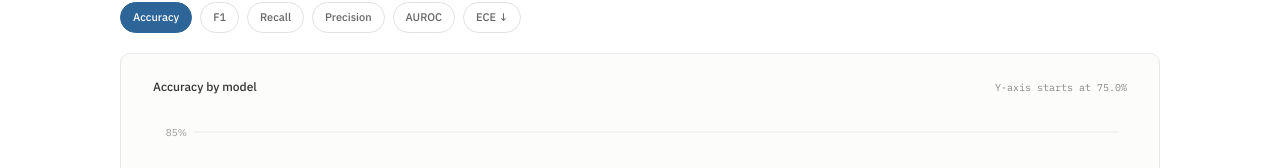
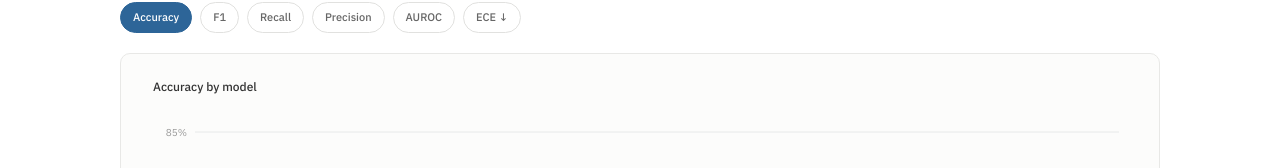
Before and after one commit to modaic-ai/mo-benchmarks, a Next.js app: page / in a window 1280 px wide. Shown: the part 403-571 px from the top of the page. Built offline with nearby package versions, Linux system fonts and the light colour scheme.

Commit message:
Remove chart axis start tag

```diff
--- a/components/benchmark-page.tsx
+++ b/components/benchmark-page.tsx
@@ -110,10 +110,7 @@ export function BenchmarkPage() {
 
         <div className="mt-5 overflow-x-auto rounded-lg border border-[#e8e8e6] bg-[#fcfcfb] px-3 pb-3 pt-6 sm:px-6">
           <div className="min-w-[590px]">
-            <div className="flex items-baseline justify-between gap-4 px-2">
-              <p className="text-[12px] font-medium text-[#333]">{metricLabels[metric]} by model{metric === "ece" && <span className="ml-2 text-[#8a5b43]">↓ Lower is better</span>}</p>
-              <p className="font-mono text-[10px] text-[#888]">Y-axis starts at {percent(chartMin)}</p>
-            </div>
+            <p className="px-2 text-[12px] font-medium text-[#333]">{metricLabels[metric]} by model{metric === "ece" && <span className="ml-2 text-[#8a5b43]">↓ Lower is better</span>}</p>
             <ChartContainer config={chartConfig} className="mt-3 h-[350px] w-full aspect-auto">
               <BarChart accessibilityLayer data={chartData} margin={{ top: 24, right: 16, bottom: 5, left: -10 }}>
                 <CartesianGrid vertical={false} stroke="#e7e9e9" />
```
